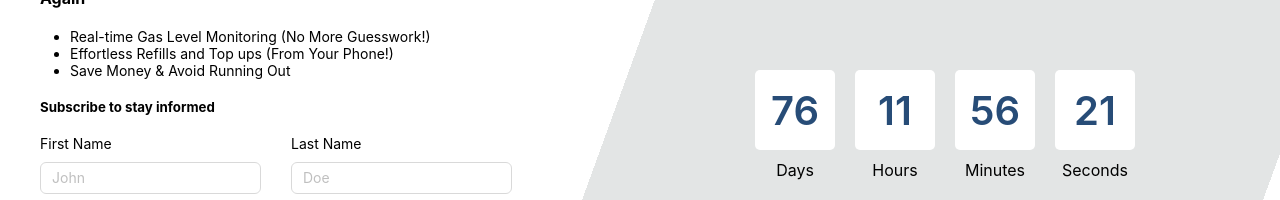
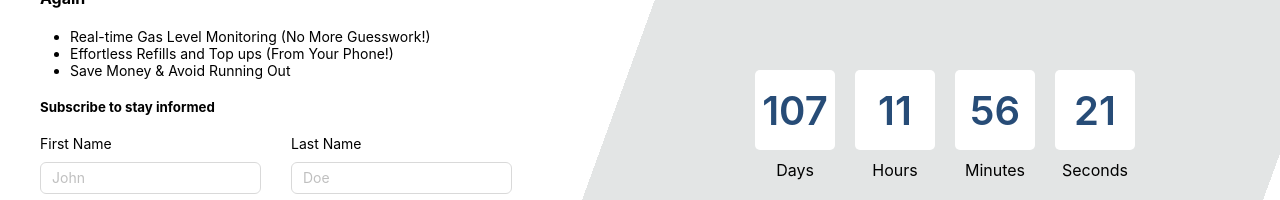
Before and after one commit to EmmanuelAttah1/cylinde_landing, a React (Create React App) app: page / in a window 1280 px wide. Shown: the part 303-503 px from the top of the page. Built offline with nearby package versions, Linux system fonts and the light colour scheme.

Commit message:
uodate launch date to august

```diff
--- a/src/components/countDown.js
+++ b/src/components/countDown.js
@@ -3,7 +3,7 @@ import { useState, useEffect } from "react"
 const MyTimer=props=>{
 
     const caculateTimeLeft=()=>{
-        const difference = new Date("2024-07-20") - new Date()
+        const difference = new Date("2024-08-20") - new Date()
 
         let timeLeft = {}
 
```
Also changed, not shown: 8 other files (tests, documents, lock files or other folders).
